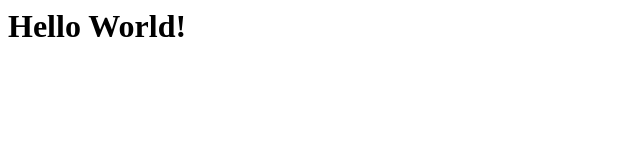
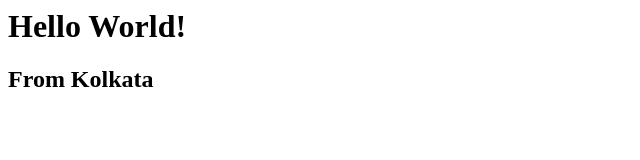
Before and after one commit to BB07-ai/Git_Test, a plain HTML site: page Index.html in a window 1280 px wide. Shown: the whole page, without its empty margins (0-640 px from the left). Drawn offline with Linux system fonts and the light colour scheme.

Commit message:
Add H2 in feature1 branch

```diff
--- a/Index.html
+++ b/Index.html
@@ -4,5 +4,6 @@
 </head>
 <body>
     <h1>Hello World!</h1>
+    <h2><b>From Kolkata</b></h2>
 </body>
 </html>
```
